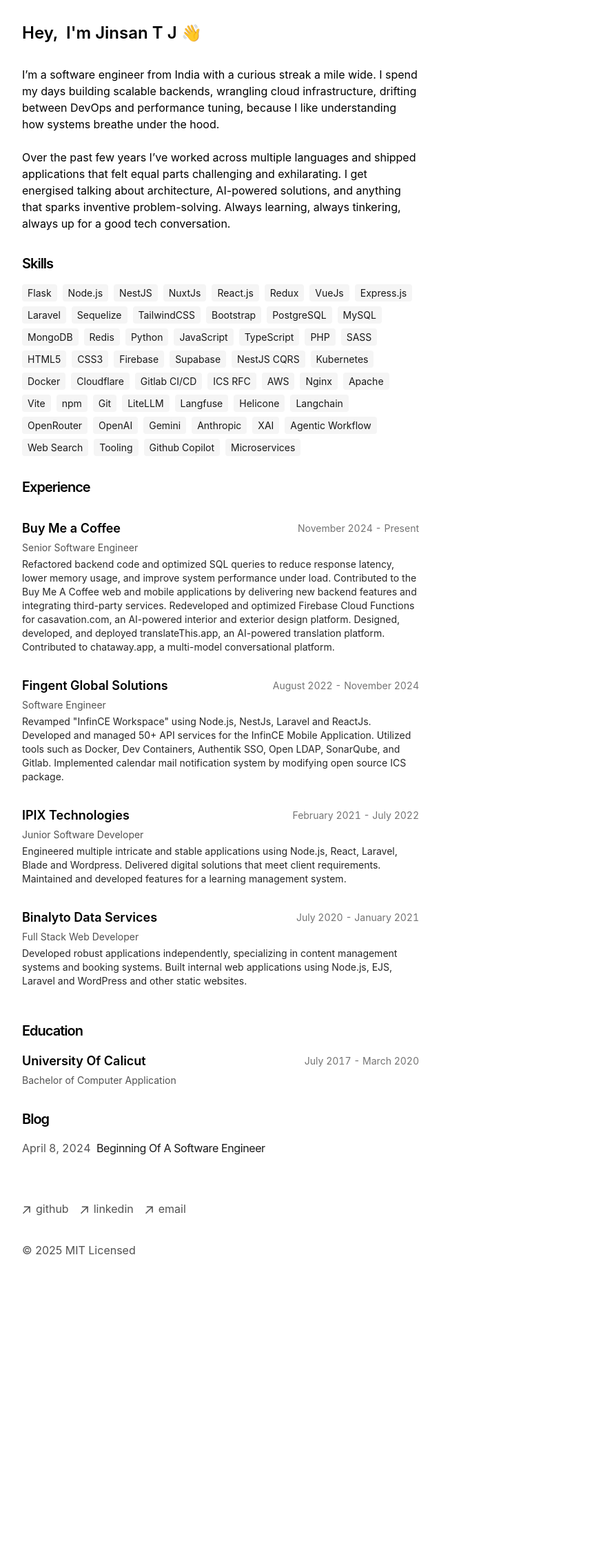
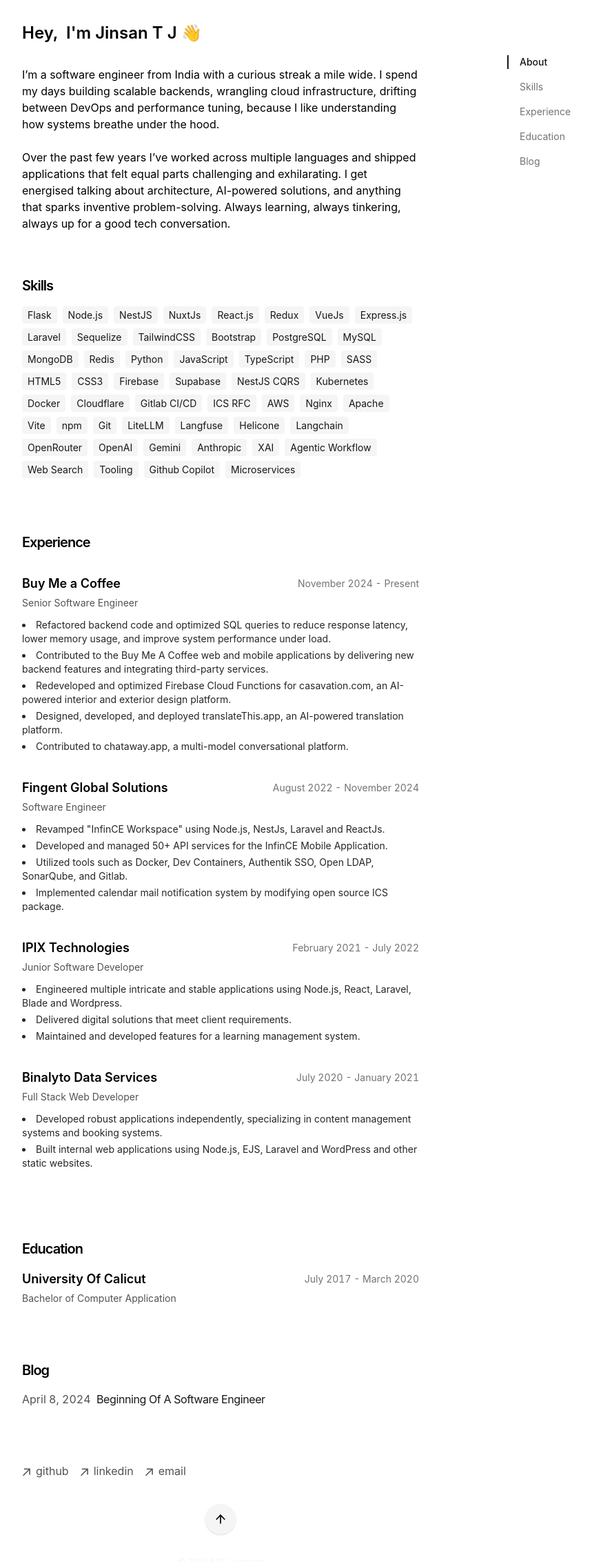
Before and after one commit to jinsan-t-j/me, a Next.js app: page / in a window 1280 px wide. Shown: the top 2264 px of the page at 69% size, without its empty margins (320-1179 px from the left). Before the commit the page ends 1888 px from the top, so only its background shows below. Built offline with nearby package versions, Linux system fonts and the light colour scheme.

Commit message:
Added sidebar and improvements on expeirence and styles

```diff
--- a/app/components/experience.tsx
+++ b/app/components/experience.tsx
@@ -19,9 +19,13 @@
                     <p className="text-neutral-600 dark:text-neutral-400 text-sm">
                         {job.title}
                     </p>
-                    <p className="text-sm text-neutral-800 dark:text-neutral-200">
-                        {job.description}
-                    </p>
+                    <ul className="list-disc list-inside text-sm text-neutral-800 dark:text-neutral-200 mt-2">
+                        {job.description.map((desc, i) => (
+                            <li key={i} className="mb-1">
+                                {desc}
+                            </li>
+                        ))}
+                    </ul>
                 </div>
             ))}
         </div>
--- a/app/components/footer.tsx
+++ b/app/components/footer.tsx
@@ -1,3 +1,5 @@
+"use client"
+
 import { DATA } from 'app/data/resume'
 
 function ArrowIcon() {
@@ -55,7 +57,28 @@
           </a>
         </li>
       </ul>
-      <p className="mt-8 text-neutral-600 dark:text-neutral-300">
+      <div className="flex justify-center my-8">
+        <button
+          onClick={() => window.scrollTo({ top: 0, behavior: 'smooth' })}
+          className="p-3 rounded-full bg-neutral-100 dark:bg-neutral-800 hover:bg-neutral-200 dark:hover:bg-neutral-700 transition-colors shadow-sm cursor-pointer"
+          aria-label="Back to top"
+        >
+          <svg
+            width="20"
+            height="20"
+            viewBox="0 0 24 24"
+            fill="none"
+            stroke="currentColor"
+            strokeWidth="2"
+            strokeLinecap="round"
+            strokeLinejoin="round"
+          >
+            <path d="M12 19V5" />
+            <path d="M5 12l7-7 7 7" />
+          </svg>
+        </button>
+      </div>
+      <p className="mt-8 text-neutral-100 text-xs text-center">
         © {new Date().getFullYear()} MIT Licensed
       </p>
     </footer>
--- /dev/null
+++ b/app/components/sidebar.tsx
@@ -0,0 +1,62 @@
+"use client";
+
+import { useEffect, useState } from "react";
+import Link from "next/link";
+import { cn } from "app/lib/utils";
+
+const SECTIONS = [
+    { id: "about", label: "About" },
+    { id: "skills", label: "Skills" },
+    { id: "experience", label: "Experience" },
+    { id: "education", label: "Education" },
+    { id: "blog", label: "Blog" },
+];
+
+export function Sidebar() {
+    const [activeSection, setActiveSection] = useState("");
+
+    useEffect(() => {
+        const observer = new IntersectionObserver(
+            (entries) => {
+                entries.forEach((entry) => {
+                    if (entry.isIntersecting) {
+                        setActiveSection(entry.target.id);
+                    }
+                });
+            },
+            { rootMargin: "-20% 0px -35% 0px" }
+        );
+
+        SECTIONS.forEach(({ id }) => {
+            const element = document.getElementById(id);
+            if (element) observer.observe(element);
+        });
+
+        return () => observer.disconnect();
+    }, []);
+
+    return (
+        <aside className="hidden lg:block fixed right-8 top-20 w-48 z-10">
+            <nav className="flex flex-col space-y-2">
+                {SECTIONS.map(({ id, label }) => (
+                    <Link
+                        key={id}
+                        href={`#${id}`}
+                        className={cn(
+                            "text-sm transition-colors duration-200 pl-4 mb-4 border-l-2",
+                            activeSection === id
+                                ? "border-neutral-900 dark:border-neutral-100 text-neutral-900 dark:text-neutral-100 font-medium"
+                                : "border-transparent text-neutral-500 hover:text-neutral-900 dark:hover:text-neutral-100"
+                        )}
+                        onClick={(e) => {
+                            e.preventDefault();
+                            document.getElementById(id)?.scrollIntoView({ behavior: 'smooth' });
+                        }}
+                    >
+                        {label}
+                    </Link>
+                ))}
+            </nav>
+        </aside>
+    );
+}
--- a/app/data/resume.tsx
+++ b/app/data/resume.tsx
@@ -87,8 +87,13 @@
             logoUrl: "/bmc.png",
             start: "November 2024",
             end: "Present",
-            description:
-                "Refactored backend code and optimized SQL queries to reduce response latency, lower memory usage, and improve system performance under load. Contributed to the Buy Me A Coffee web and mobile applications by delivering new backend features and integrating third-party services. Redeveloped and optimized Firebase Cloud Functions for casavation.com, an AI-powered interior and exterior design platform. Designed, developed, and deployed translateThis.app, an AI-powered translation platform. Contributed to chataway.app, a multi-model conversational platform.",
+            description: [
+                "Refactored backend code and optimized SQL queries to reduce response latency, lower memory usage, and improve system performance under load.",
+                "Contributed to the Buy Me A Coffee web and mobile applications by delivering new backend features and integrating third-party services.",
+                "Redeveloped and optimized Firebase Cloud Functions for casavation.com, an AI-powered interior and exterior design platform.",
+                "Designed, developed, and deployed translateThis.app, an AI-powered translation platform.",
+                "Contributed to chataway.app, a multi-model conversational platform."
+            ],
         },
         {
             company: "Fingent Global Solutions",
@@ -99,8 +104,12 @@
             logoUrl: "/fingent.png",
             start: "August 2022",
             end: "November 2024",
-            description:
-                "Revamped \"InfinCE Workspace\" using Node.js, NestJs, Laravel and ReactJs. Developed and managed 50+ API services for the InfinCE Mobile Application. Utilized tools such as Docker, Dev Containers, Authentik SSO, Open LDAP, SonarQube, and Gitlab. Implemented calendar mail notification system by modifying open source ICS package.",
+            description: [
+                "Revamped \"InfinCE Workspace\" using Node.js, NestJs, Laravel and ReactJs.",
+                "Developed and managed 50+ API services for the InfinCE Mobile Application.",
+                "Utilized tools such as Docker, Dev Containers, Authentik SSO, Open LDAP, SonarQube, and Gitlab.",
+                "Implemented calendar mail notification system by modifying open source ICS package."
+            ],
         },
         {
             company: "IPIX Technologies",
@@ -111,8 +120,11 @@
             logoUrl: "/ipix.png",
             start: "February 2021",
             end: "July 2022",
-            description:
-                "Engineered multiple intricate and stable applications using Node.js, React, Laravel, Blade and Wordpress. Delivered digital solutions that meet client requirements. Maintained and developed features for a learning management system.",
+            description: [
+                "Engineered multiple intricate and stable applications using Node.js, React, Laravel, Blade and Wordpress.",
+                "Delivered digital solutions that meet client requirements.",
+                "Maintained and developed features for a learning management system."
+            ],
         },
         {
             company: "Binalyto Data Services",
@@ -123,8 +135,10 @@
             logoUrl: "/binalyto.png",
             start: "July 2020",
             end: "January 2021",
-            description:
-                "Developed robust applications independently, specializing in content management systems and booking systems. Built internal web applications using Node.js, EJS, Laravel and WordPress and other static websites.",
+            description: [
+                "Developed robust applications independently, specializing in content management systems and booking systems.",
+                "Built internal web applications using Node.js, EJS, Laravel and WordPress and other static websites."
+            ],
         },
     ],
     education: [
--- /dev/null
+++ b/app/lib/utils.ts
@@ -0,0 +1,3 @@
+export function cn(...classes: (string | undefined | null | false)[]) {
+    return classes.filter(Boolean).join(" ");
+}
--- a/app/page.tsx
+++ b/app/page.tsx
@@ -2,36 +2,44 @@
 import { Experience } from 'app/components/experience'
 import { Education } from 'app/components/education'
 import { Skills } from 'app/components/skills'
+import { Sidebar } from 'app/components/sidebar'
 import { DATA } from 'app/data/resume'
 
 export default function Page() {
   return (
-    <section>
+    <section className="relative">
+      <Sidebar />
+      <div className="grid grid-cols-1 gap-4">
+
+        <div id="about" className="scroll-mt-20">
           <h1 className="mb-8 text-2xl font-semibold">
             Hey, &nbsp;I'm {DATA.name} 👋
           </h1>
           <p className="mb-4">
             <span dangerouslySetInnerHTML={{ __html: DATA.description }} />
           </p>
+        </div>
 
-      <div className="my-8">
+        <div id="skills" className="my-8 scroll-mt-20">
           <h2 className="mb-4 text-xl font-semibold tracking-tighter">Skills</h2>
           <Skills />
         </div>
 
-      <div className="my-8">
+        <div id="experience" className="my-8 scroll-mt-20">
           <h2 className="mb-4 text-xl font-semibold tracking-tighter">Experience</h2>
           <Experience />
         </div>
 
-      <div className="my-8">
+        <div id="education" className="my-8 scroll-mt-20">
           <h2 className="mb-4 text-xl font-semibold tracking-tighter">Education</h2>
           <Education />
         </div>
 
-      <div className="my-8">
+        <div id="blog" className="my-8 scroll-mt-20">
           <h2 className="mb-4 text-xl font-semibold tracking-tighter">Blog</h2>
           <BlogPosts />
+        </div>
+
       </div>
     </section>
   )
```
Lines whose indentation alone changed are shown as unchanged.
